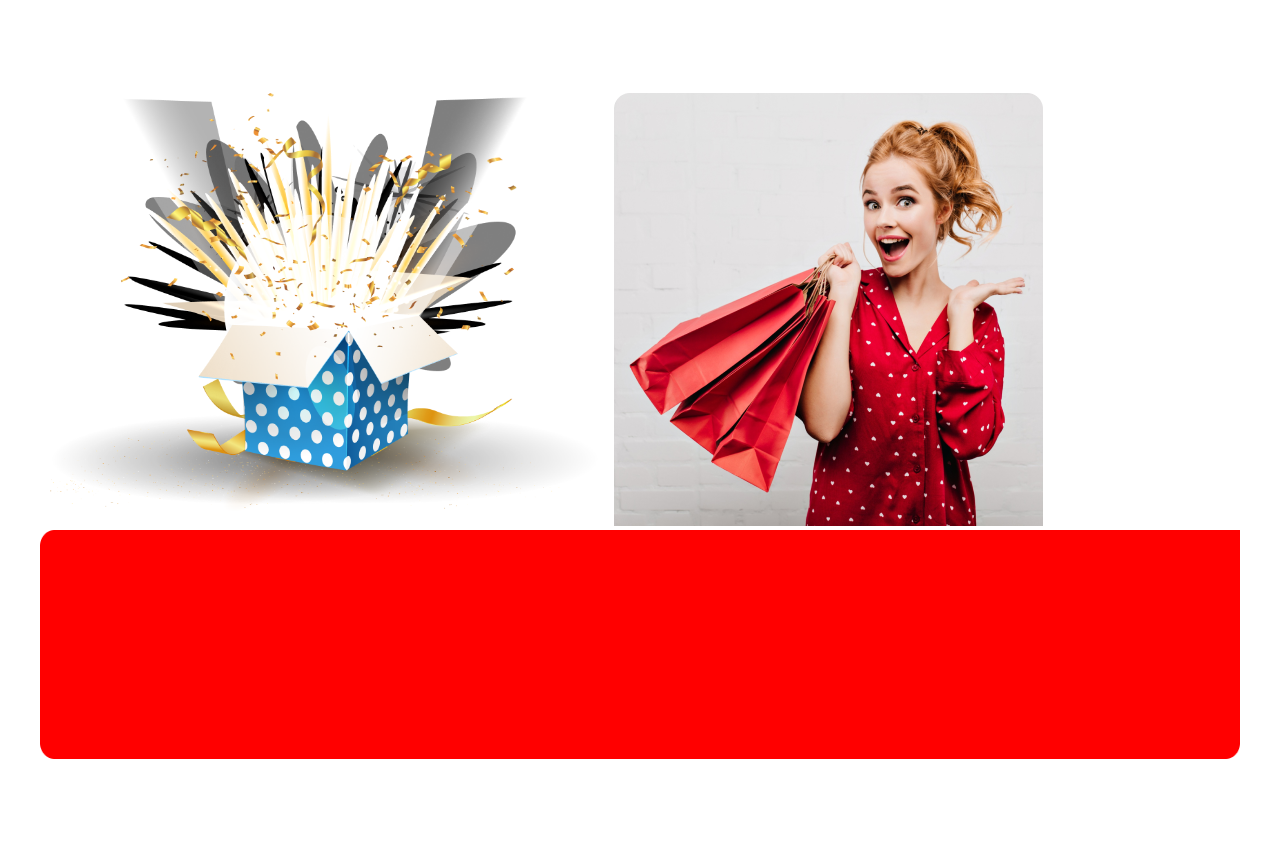
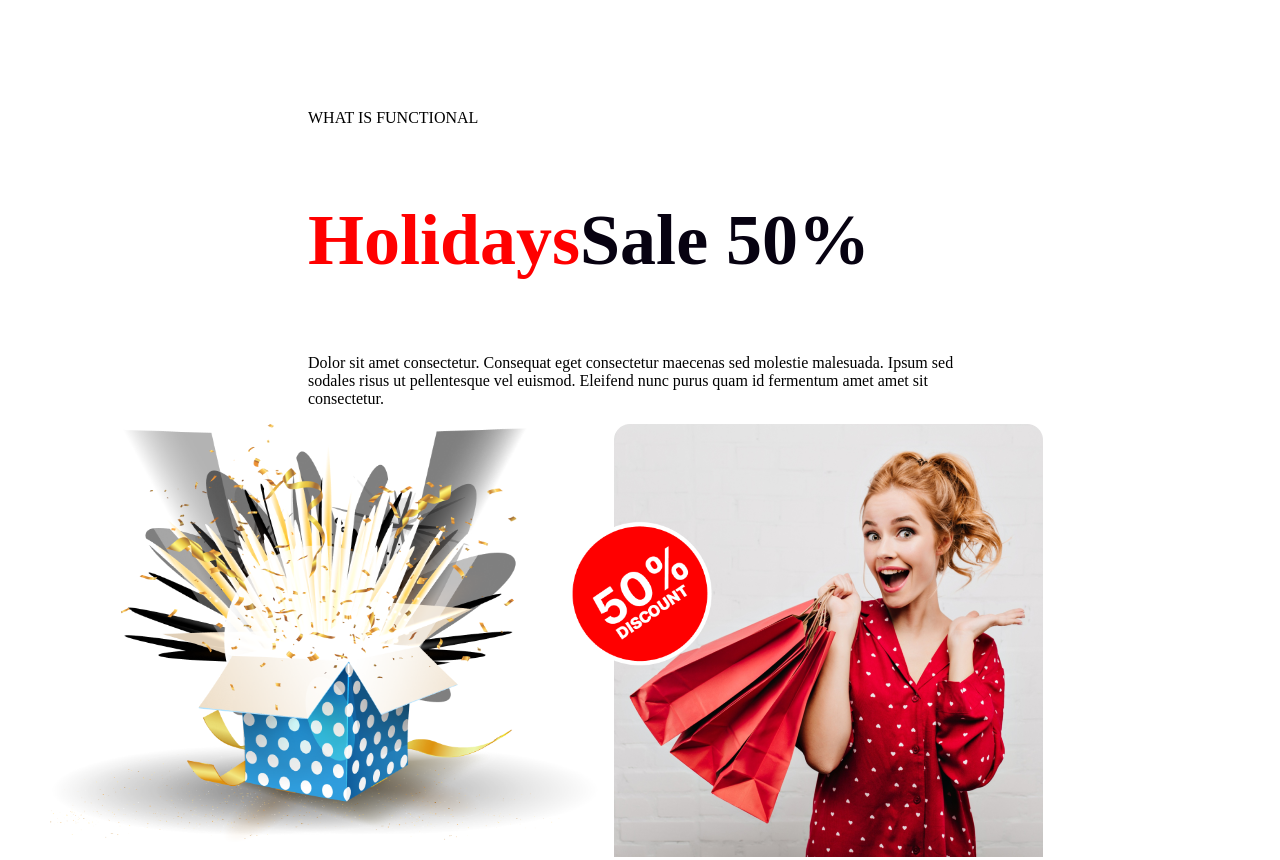
Before and after one commit to Tanzida999/assignment1, a plain HTML site: page index.html in a window 1280 px wide. Shown: the part 765-1625 px from the top of the page. Before the commit the page ends 1549 px from the top, so only its background shows below. Drawn offline with Linux system fonts and the light colour scheme.

Commit message:
Awesome portfolio

```diff
--- a/index.html
+++ b/index.html
@@ -32,18 +32,29 @@
             </div>
           </div>
 
+
           <div class="container6">
+            <nav>
+              <p>WHAT IS FUNCTIONAL</p>
+              <h3 class="nav-title"> <span class="text-primary">Holidays</span> Sale 50%</h3>
+              <p>Dolor sit amet consectetur. Consequat eget consectetur maecenas sed molestie malesuada. Ipsum sed sodales risus ut pellentesque vel euismod. Eleifend nunc purus quam id fermentum amet amet sit consectetur.</p>
+            </nav>
             <div class="image-container6">
-
-                <img class="con61" src="resources/Group 75.png" alt="">
+             <img class="con61" src="resources/Group 75.png" alt="">
               <img class="con62" src="resources/Rectangle 1.png" alt=" Image" class="centered-image6">
               <img class="con63" src="resources/Rectangle 2.png" alt="">
-              <div class="text-overlay6 ">
-                <p></p>
-                <h1></h1>
-              </div>
+              <img class="discount" src="resources/Group 44.png" alt="discount">
+               </div>
+
+
             </div>
           </div>
+
+          <nav>
+            <p class="nav-title">THE BEST GIFTS</p>
+            <h3> <span class="text-primary">Our Awesome Portfolio </h3>
+            <p>Dolor sit amet consectetur. Consequat eget consectetur maecenas sed molestie malesuada. Ipsum sed sodales risus ut pellentesque vel euismod. </p>
+          </nav>
 
 
 
--- a/style/style.css
+++ b/style/style.css
@@ -11,6 +11,7 @@
   position: relative;
   max-width: 500px;
   max-height: 500px;
+  background-image: linear-gradient(to padding-bottom,rgba(0,0,0,0.5),rgba(0,0,0,0.1))url('..resources/Banner Image.png');
 
 
 }
@@ -97,33 +98,60 @@
   text-wrap:wrap;
 }
 .container6{
+  position: relative;
   display: flex;
+  flex-direction: column;
+  justify-content: flex-start;
   justify-content: center;
-  align-items: flex-start;
+  align-items: center;
   padding: 50px 300px 50px;
-  height: 300px;
 }
-.container6  .con63{
+.con61,
+.con62,
+.con63,
+.discount {
+  flex-shrink: 0;
+}
+
+.con61 {
+  width: 550px;
+  height: 433px;
+  padding-left: 10px;
+}
+
+.con62 {
+  width: 429px;
+  height: 433px;
+  padding-left: 10px;
+  z-index: 1;
+}
+
+.con63 {
   width: 1200px;
   height: 229px;
-  position:relative;
   padding-right: 0px;
+}
 
+.discount {
+  width: 200px;
+  height: auto;
+  z-index: 2;
+  padding: 10px;
+  position: absolute;
+  top: 50%;
+  left: 50%;
+  transform: translate(-50%, -50%);
 }
-.container6 .con62{
-  width: 429px;
-height: 433px;
-flex-shrink: 0;
-padding-left: 10px;
-
-
+.text-primary{
+  color:  #F00;
 }
-.container6 .con61{
-  width: 550px;
-height: 433px;
-flex-shrink: 0;
-padding-left: 10px;
+.nav-title{
+  display: flex;
+  text-align: center;
+  color: #070211;
+font-family: Merriweather;
+font-size: 72px;
+font-style: normal;
+font-weight: 900;
+text-wrap: wrap;
 }
-.container6 .centered-image6{
-
-}
```
